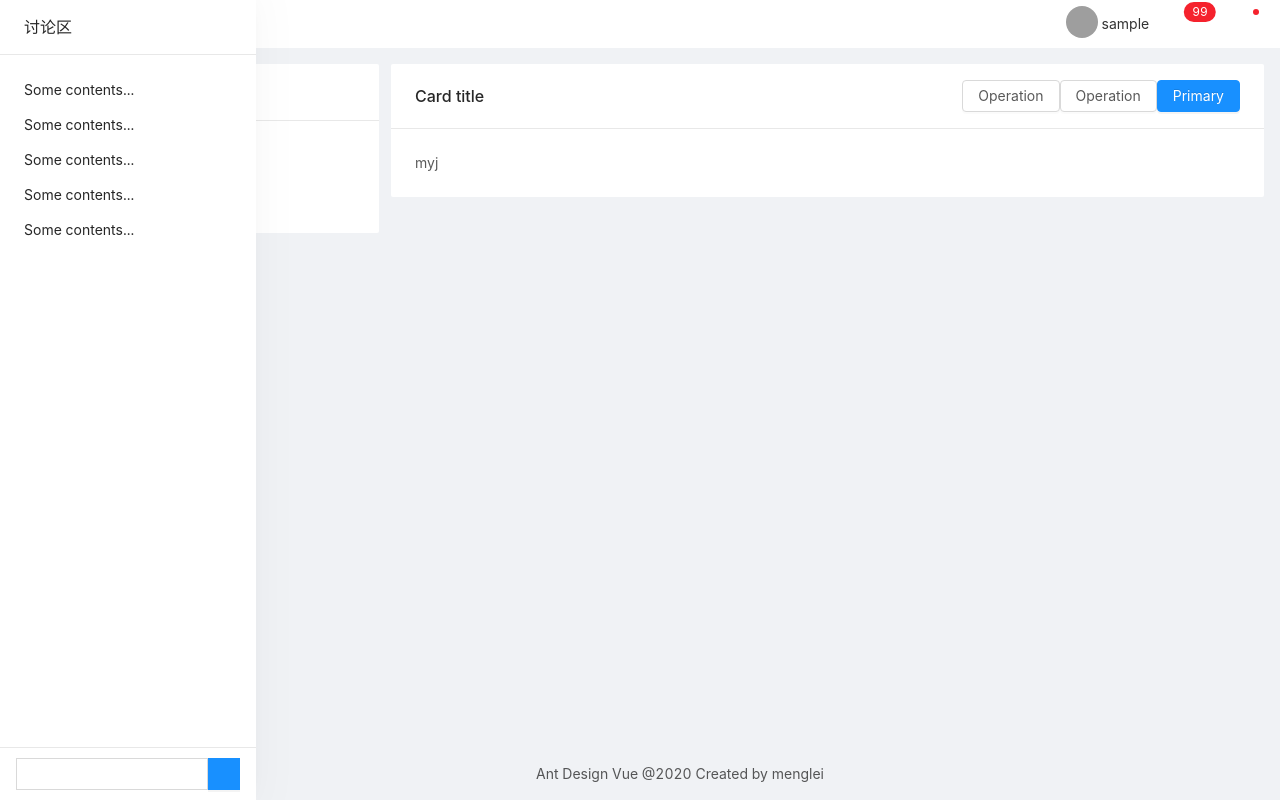
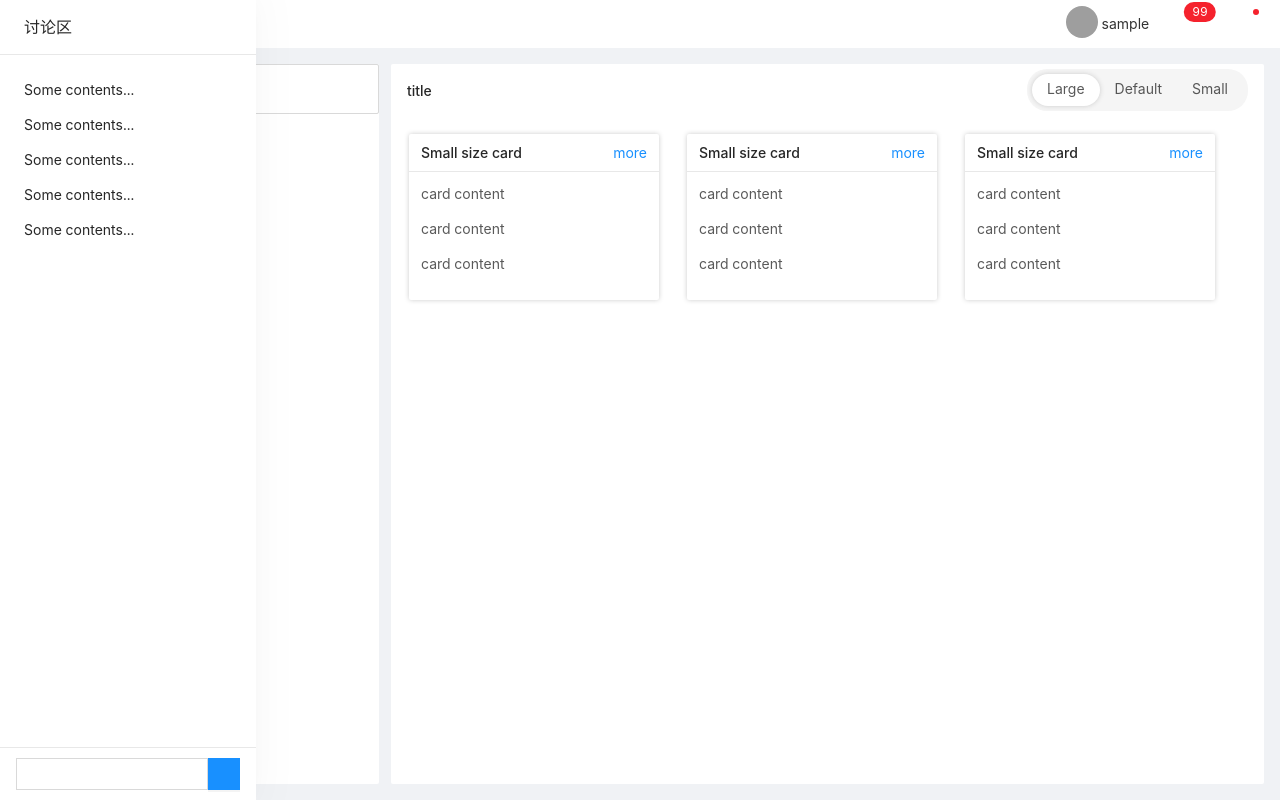
Before and after one commit to github-meng/ipd-vue, a Vue app: page /home in a window 1280 px wide. Built offline with nearby package versions, Linux system fonts and the light colour scheme; sample sign-in values are in the browser's storage; grey boxes are pictures that could not be loaded.

Commit message:
home page

```diff
--- a/src/layouts/BasicLayout.vue
+++ b/src/layouts/BasicLayout.vue
@@ -1,6 +1,6 @@
 <template>
   <div>
-    <a-layout id="components-layout-demo-side" style="min-height: 100vh">
+    <a-layout id="components-layout-demo-side">
       <a-layout-sider v-model="collapsed" :trigger="null" collapsible>
         <div class="logo">
           <a href="/">
@@ -10,7 +10,7 @@
         </div>
         <SiderMenu />
       </a-layout-sider>
-      <a-layout>
+      <a-layout class="layout-box">
         <a-layout-header class="layout-header">
           <!-- <a-icon
           class="trigger"
@@ -19,14 +19,16 @@
         /> -->
           <Header />
         </a-layout-header>
-        <a-layout-content style="margin: 16px">
-          <transition>
-            <router-view></router-view>
-          </transition>
+        <a-layout-content class="layout-body">
+          <div class="scroll-layout-body">
+            <transition name="fade">
+              <router-view></router-view>
+            </transition>
+          </div>
         </a-layout-content>
-        <a-layout-footer style="text-align: center;padding: 16px 50px;">
+        <!-- <a-layout-footer style="text-align: center;padding: 16px 50px;">
           <Footer />
-        </a-layout-footer>
+        </a-layout-footer> -->
       </a-layout>
     </a-layout>
   </div>
@@ -34,12 +36,12 @@
 
 <script>
 import Header from "./Header";
-import Footer from "./Footer";
+// import Footer from "./Footer";
 import SiderMenu from "./SiderMenu";
 export default {
   components: {
     Header,
-    Footer,
+    // Footer,
     SiderMenu
   },
   data() {
@@ -52,6 +54,19 @@ export default {
 
 <!-- Add "scoped" attribute to limit CSS to this component only -->
 <style scoped lang="less">
+#components-layout-demo-side {
+  min-height: 100vh;
+  max-height: 100vh;
+}
+.scroll-layout-body {
+  padding: 16px;
+  overflow: auto;
+  height: 100%;
+}
+// .layout-body {
+// margin: 16px;
+// overflow: hidden;
+// }
 .layout-header {
   background: #fff;
   padding: 0;
--- a/src/main.js
+++ b/src/main.js
@@ -26,7 +26,9 @@ import {
   Spin,
   Card,
   PageHeader,
-  Radio
+  Radio,
+  Tree,
+  Affix
 } from "ant-design-vue";
 
 Vue.prototype.$message = Message;
@@ -55,6 +57,8 @@ Vue.use(Spin);
 Vue.use(Card);
 Vue.use(PageHeader);
 Vue.use(Radio);
+Vue.use(Tree);
+Vue.use(Affix);
 Vue.config.productionTip = false;
 
 new Vue({
--- a/src/views/home/Home.vue
+++ b/src/views/home/Home.vue
@@ -1,75 +1,186 @@
 <template>
   <div class="page-header-index-wide page-header-wrapper-grid-content-main">
-    <a-row :gutter="12" style="height: 100%">
-      <a-col :md="24" :lg="6">
-        <a-card title="Card left" :bordered="false" :loading="loading">
-          <h1>分析页面</h1>
-          <a-button @click="handle">测试接口</a-button>
-        </a-card>
+    <a-row :gutter="12" class="ipd-prj-row">
+      <a-col :md="24" :lg="6" class="ipd-prj-col">
+        <div class="ipd-prj-left">
+          <a-input-search
+            style="padding: 8px;"
+            placeholder="Search"
+            @change="onChange"
+          />
+
+          <a-tree
+            class="ipd-tree"
+            :expanded-keys="expandedKeys"
+            :auto-expand-parent="autoExpandParent"
+            :tree-data="gData"
+            @expand="onExpand"
+          >
+            <template slot="title" slot-scope="{ title }">
+              <span v-if="title.indexOf(searchValue) > -1">
+                {{ title.substr(0, title.indexOf(searchValue)) }}
+                <span style="color: #f50">{{ searchValue }}</span>
+                {{
+                  title.substr(title.indexOf(searchValue) + searchValue.length)
+                }}
+              </span>
+              <span v-else>{{ title }}</span>
+            </template>
+          </a-tree>
+        </div>
       </a-col>
-      <a-col :md="24" :lg="18">
-        <a-card
-          style="width:100%"
-          title="Card title"
-          :bordered="false"
-          :loading="loading"
-        >
-          <div slot="extra">
-            <a-button key="3">
-              Operation
-            </a-button>
-            <a-button key="2">
-              Operation
-            </a-button>
-            <a-button key="1" type="primary">
-              Primary
-            </a-button>
+      <a-col :md="24" :lg="18" class="ipd-prj-col">
+        <div class="ipd-prj-right">
+          <div class="ipd-prj-r-header">
+            <h5>title</h5>
+            <a-radio-group
+              class="ipd-radio-group"
+              :value="size"
+              @change="handleSizeChange"
+            >
+              <a-radio-button value="large" class="ipd-radio">
+                Large
+              </a-radio-button>
+              <a-radio-button value="default" class="ipd-radio">
+                Default
+              </a-radio-button>
+              <a-radio-button value="small" class="ipd-radio">
+                Small
+              </a-radio-button>
+            </a-radio-group>
           </div>
-          myj
-        </a-card>
-        <br />
-        <!-- <a-card title="Card right" >
-          <a-page-header title="Title" sub-title="This is a subtitle">
-            <template slot="extra">
-              <a-button key="3">
-                Operation
-              </a-button>
-              <a-button key="2">
-                Operation
-              </a-button>
-              <a-button key="1" type="primary">
-                Primary
-              </a-button>
-            </template>
-          </a-page-header>
-        </a-card> -->
+          <div class="ipd-prj-r-body">
+            <a-space>
+              <a-card
+                size="small"
+                title="Small size card"
+                style="width: 250px;margin: 10px;box-shadow: 0 0 5px #cccccc;"
+                :bordered="false"
+              >
+                <a slot="extra" href="#">more</a>
+                <p>card content</p>
+                <p>card content</p>
+                <p>card content</p>
+              </a-card>
+              <a-card
+                size="small"
+                title="Small size card"
+                style="width: 250px;margin: 10px;box-shadow: 0 0 5px #cccccc;"
+                :bordered="false"
+              >
+                <a slot="extra" href="#">more</a>
+                <p>card content</p>
+                <p>card content</p>
+                <p>card content</p>
+              </a-card>
+              <a-card
+                size="small"
+                title="Small size card"
+                style="width: 250px;margin: 10px;box-shadow: 0 0 5px #cccccc;"
+                :bordered="false"
+              >
+                <a slot="extra" href="#">more</a>
+                <p>card content</p>
+                <p>card content</p>
+                <p>card content</p>
+              </a-card>
+            </a-space>
+          </div>
+        </div>
       </a-col>
     </a-row>
   </div>
 </template>
 
 <script>
-import { getTestData } from "@/api/apis";
+const x = 3;
+const y = 2;
+const z = 1;
+const gData = [];
+
+const generateData = (_level, _preKey, _tns) => {
+  const preKey = _preKey || "0";
+  const tns = _tns || gData;
+
+  const children = [];
+  for (let i = 0; i < x; i++) {
+    const key = `${preKey}-${i}`;
+    tns.push({ title: key, key, scopedSlots: { title: "title" } });
+    if (i < y) {
+      children.push(key);
+    }
+  }
+  if (_level < 0) {
+    return tns;
+  }
+  const level = _level - 1;
+  children.forEach((key, index) => {
+    tns[index].children = [];
+    return generateData(level, key, tns[index].children);
+  });
+};
+generateData(z);
+
+const dataList = [];
+const generateList = data => {
+  for (let i = 0; i < data.length; i++) {
+    const node = data[i];
+    const key = node.key;
+    dataList.push({ key, title: key });
+    if (node.children) {
+      generateList(node.children);
+    }
+  }
+};
+generateList(gData);
+
+const getParentKey = (key, tree) => {
+  let parentKey;
+  for (let i = 0; i < tree.length; i++) {
+    const node = tree[i];
+    if (node.children) {
+      if (node.children.some(item => item.key === key)) {
+        parentKey = node.key;
+      } else if (getParentKey(key, node.children)) {
+        parentKey = getParentKey(key, node.children);
+      }
+    }
+  }
+  return parentKey;
+};
 export default {
-  mounted() {
-    setTimeout(() => {
-      this.loading = false;
-    }, 2000);
-  },
   data() {
     return {
-      loading: true
+      size: "large",
+      expandedKeys: [],
+      searchValue: "",
+      autoExpandParent: true,
+      gData
     };
   },
   methods: {
-    handle() {
-      getTestData()
-        .then(res => {
-          console.log(res);
+    onExpand(expandedKeys) {
+      this.expandedKeys = expandedKeys;
+      this.autoExpandParent = false;
+    },
+    onChange(e) {
+      const value = e.target.value;
+      const expandedKeys = dataList
+        .map(item => {
+          if (item.title.indexOf(value) > -1) {
+            return getParentKey(item.key, gData);
+          }
+          return null;
         })
-        .catch(err => {
-          alert(err);
-        });
+        .filter((item, i, self) => item && self.indexOf(item) === i);
+      Object.assign(this, {
+        expandedKeys,
+        searchValue: value,
+        autoExpandParent: true
+      });
+    },
+    handleSizeChange(e) {
+      this.size = e.target.value;
     }
   }
 };
@@ -82,5 +193,73 @@ export default {
   height: 100%;
   min-height: 100%;
   transition: 0.3s;
+  .ipd-prj-row {
+    height: 100%;
+  }
+  .ipd-prj-col {
+    height: 100%;
+  }
+}
+.ipd-prj-right,
+.ipd-prj-left {
+  width: 100%;
+  height: 100%;
+  background: #ffffff;
+  // padding: 10px;
+  border-radius: 2px;
+  // overflow: auto;
+}
+.ipd-tree {
+  overflow: auto;
+}
+.ipd-prj-left {
+  display: flex;
+  flex-flow: column;
+}
+.ipd-prj-r-header {
+  display: flex;
+  align-items: center;
+  justify-content: space-between;
+  padding: 5px 16px;
+  h5 {
+    margin: 0;
+    font-size: 14px;
+  }
+  .ipd-radio-group {
+    background: #f5f5f5;
+    border-radius: 20px;
+    padding: 5px;
+  }
+  .ipd-radio {
+    background: transparent;
+    border-radius: 20px;
+    border: none;
+  }
+  /deep/.ant-radio-button-wrapper-checked:hover {
+    box-shadow: 0 0 5px #cccccc;
+  }
+  /deep/.ant-radio-button-wrapper:hover {
+    color: #999999;
+  }
+  /deep/.ant-radio-button-wrapper-checked:not(.ant-radio-button-wrapper-disabled) {
+    border: none;
+    background: #ffffff;
+    box-shadow: 0 0 5px #cccccc;
+    color: rgba(0, 0, 0, 0.65);
+  }
+  /deep/.ant-radio-button-wrapper-checked:not(.ant-radio-button-wrapper-disabled):first-child {
+    box-shadow: 0 0 5px #cccccc !important;
+    color: rgba(0, 0, 0, 0.65);
+  }
+  /deep/.ant-radio-button-wrapper:not(:first-child)::before {
+    display: none !important;
+  }
+  /deep/.ant-radio-button-wrapper:focus-within {
+    outline: none;
+  }
+}
+.ipd-prj-r-body {
+  display: flex;
+  padding: 8px;
 }
 </style>
--- a/src/views/user/Login.vue
+++ b/src/views/user/Login.vue
@@ -78,9 +78,6 @@ import router from "@/router/index";
 export default {
   beforeCreate() {
     this.form = this.$form.createForm(this, { name: "normal_login" });
-  },
-  mounted() {
-    console.log("logout=", this.$store.state);
   },
   data() {
     return {};
```
